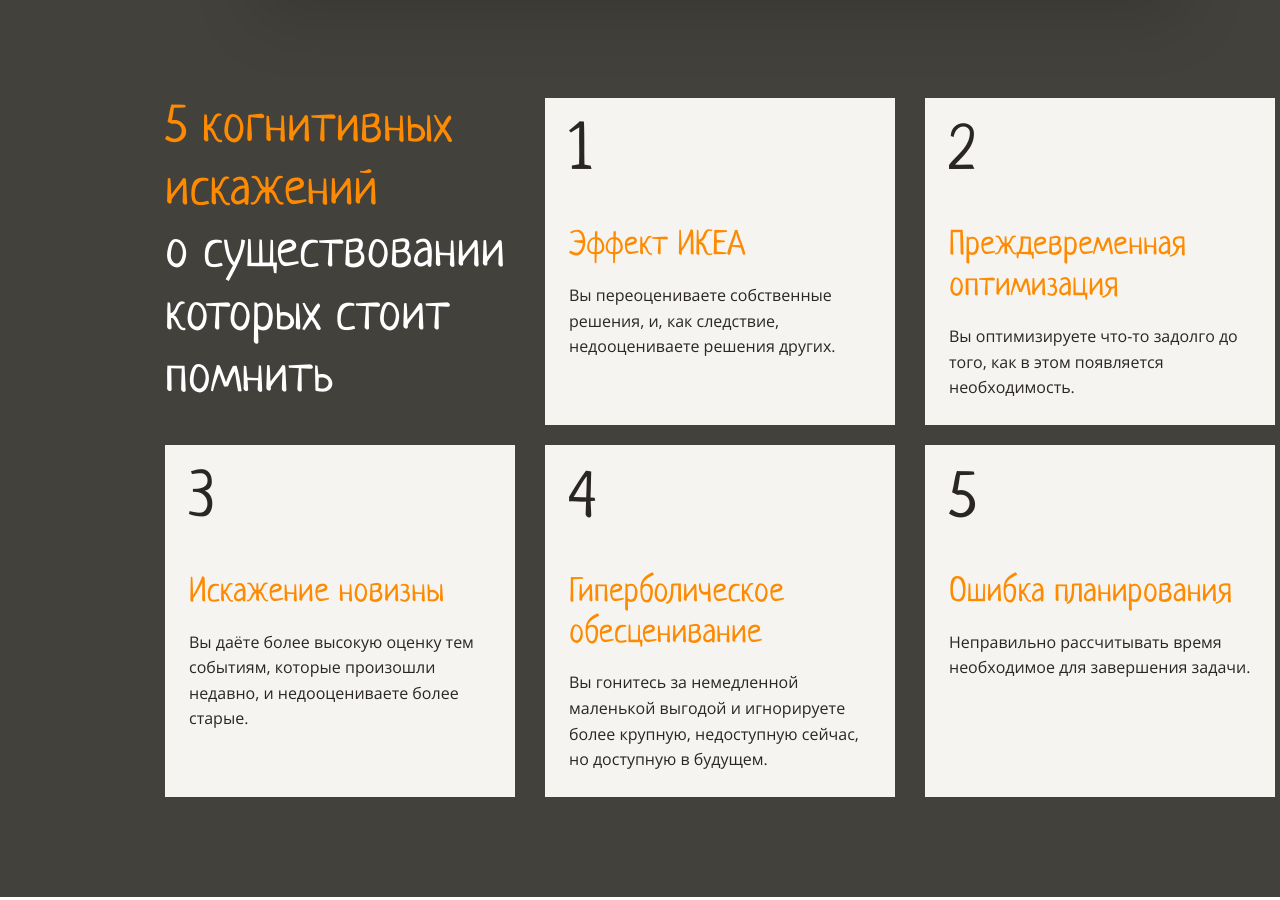
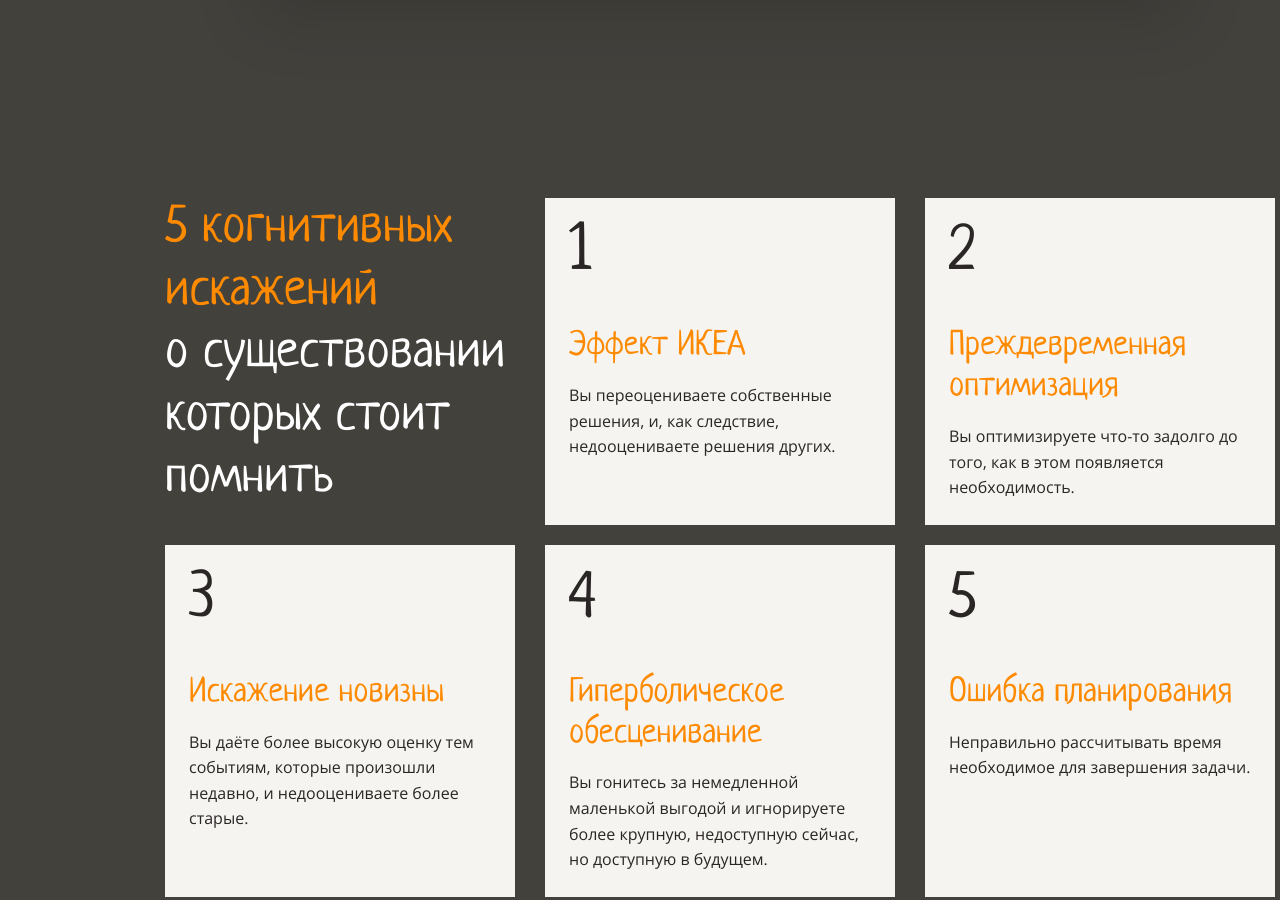
Before and after one commit to VgomerV/layout-designer-project-58, a website: page src/index.html in a window 1280 px wide. Shown: the part 1768-2668 px from the top of the page. Drawn offline with Linux system fonts and the light colour scheme.

Commit message:
fix navigation sections

```diff
--- a/src/styles/style.css
+++ b/src/styles/style.css
@@ -202,7 +202,7 @@ a {
   column-gap: 30px;
   row-gap: 20px;
   flex-wrap: wrap;
-  padding-top: 0;
+  padding-top: 100px;
 }
 
 .nav__cards-title {
```
